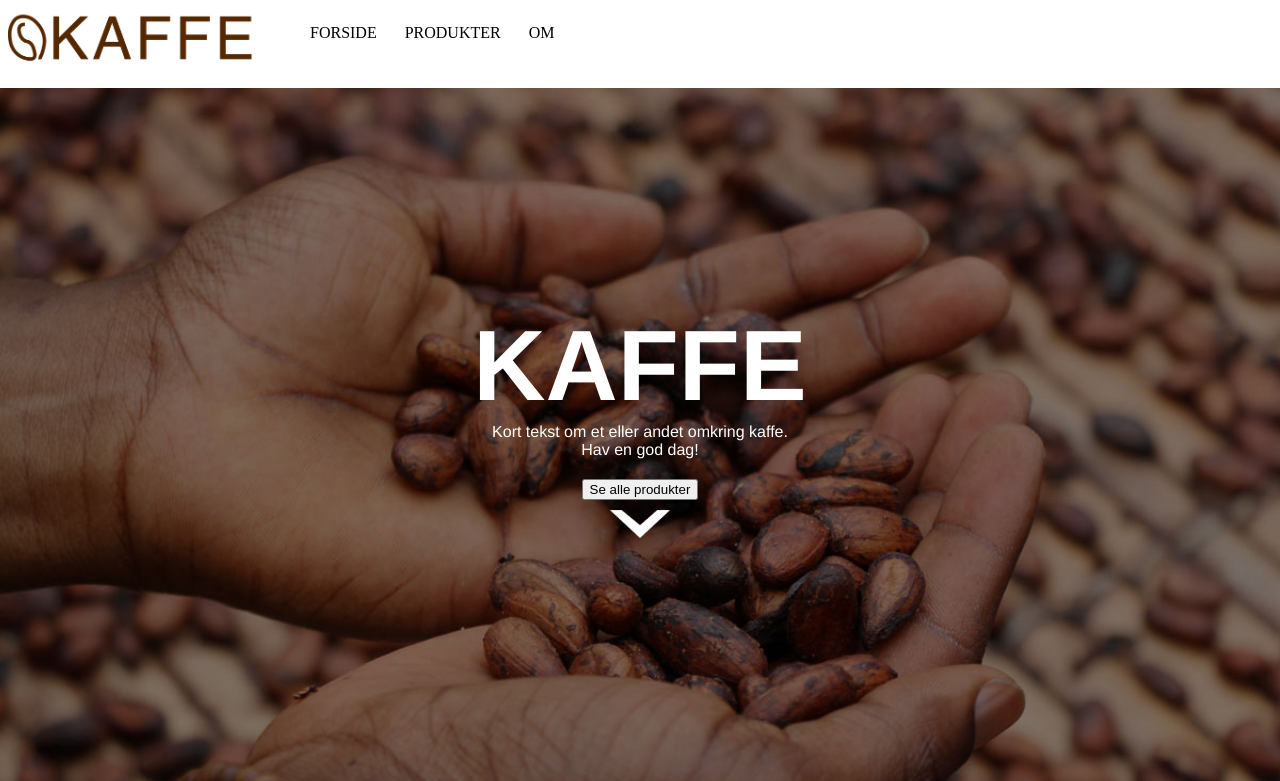
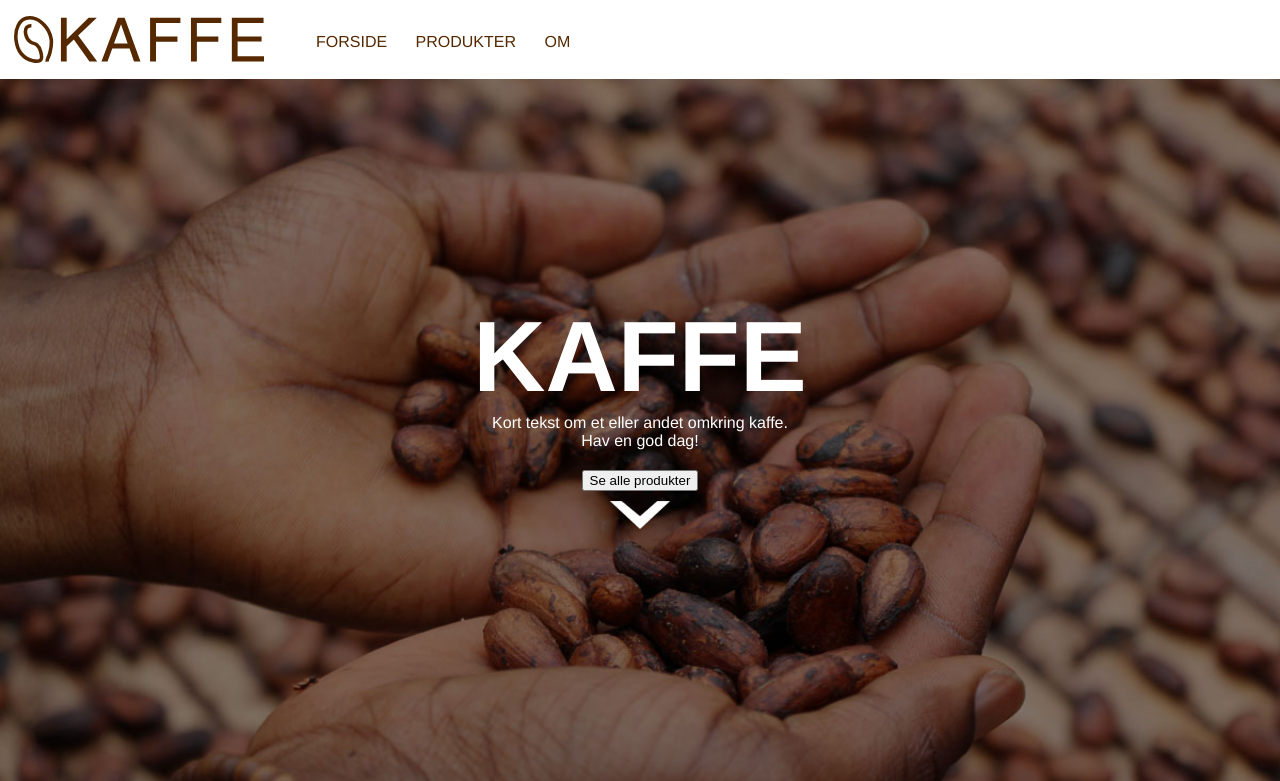
Before and after one commit to davidpauner/Kaffe-gruppe8, a plain HTML site: page index.html in a window 1280 px wide. Shown: the top 781 px of the page. Drawn offline with Linux system fonts and the light colour scheme; no server answers.

Commit message:
header redigeret

```diff
--- a/index.html
+++ b/index.html
@@ -21,7 +21,7 @@
 
     <main>
         <header class="header">
-            <img src="images_coffee/kaffe_logo_3.png" alt="logo">
+            <img src="images_coffee/kaffe_logo.svg" alt="logo">
             <nav>
                 <ul>
                     <li>
@@ -93,6 +93,4 @@
         </section>
     </main>
     <script src="kaffe.js"></script>
-</body>
-
-</html>
+</body></html>
--- a/style.css
+++ b/style.css
@@ -41,7 +41,7 @@ p {
 /* HEADER */
 header a {
     text-decoration: none;
-    color: black;
+    color: #552800;
     text-transform: uppercase;
     list-style-type: none;
     padding: 0px 12px;
@@ -50,11 +50,7 @@ header a {
 .header {
     display: flex;
     flex-wrap: wrap;
-    padding: 8px 0 0 8px;
-}
-
-nav {
-    max-width: 400px;
+    padding: 12px 14px;
 }
 
 header img {
@@ -63,6 +59,9 @@ header img {
 
 header li {
     list-style-type: none;
+    align-items: center;
+    font-family: helvetica;
+    padding-top: 5px;
 }
 
 
```
Also changed, not shown: images_coffee/kaffe_logo.svg (added), 1 other file.
